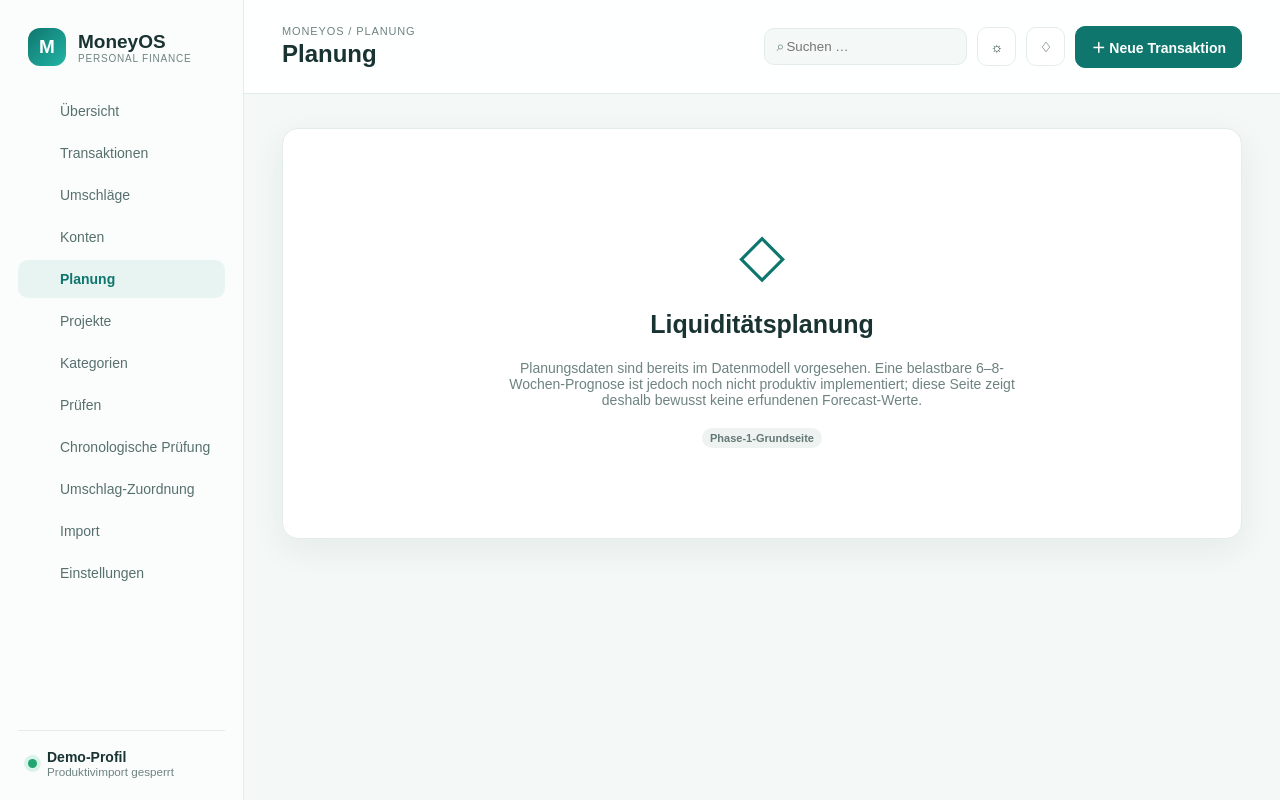
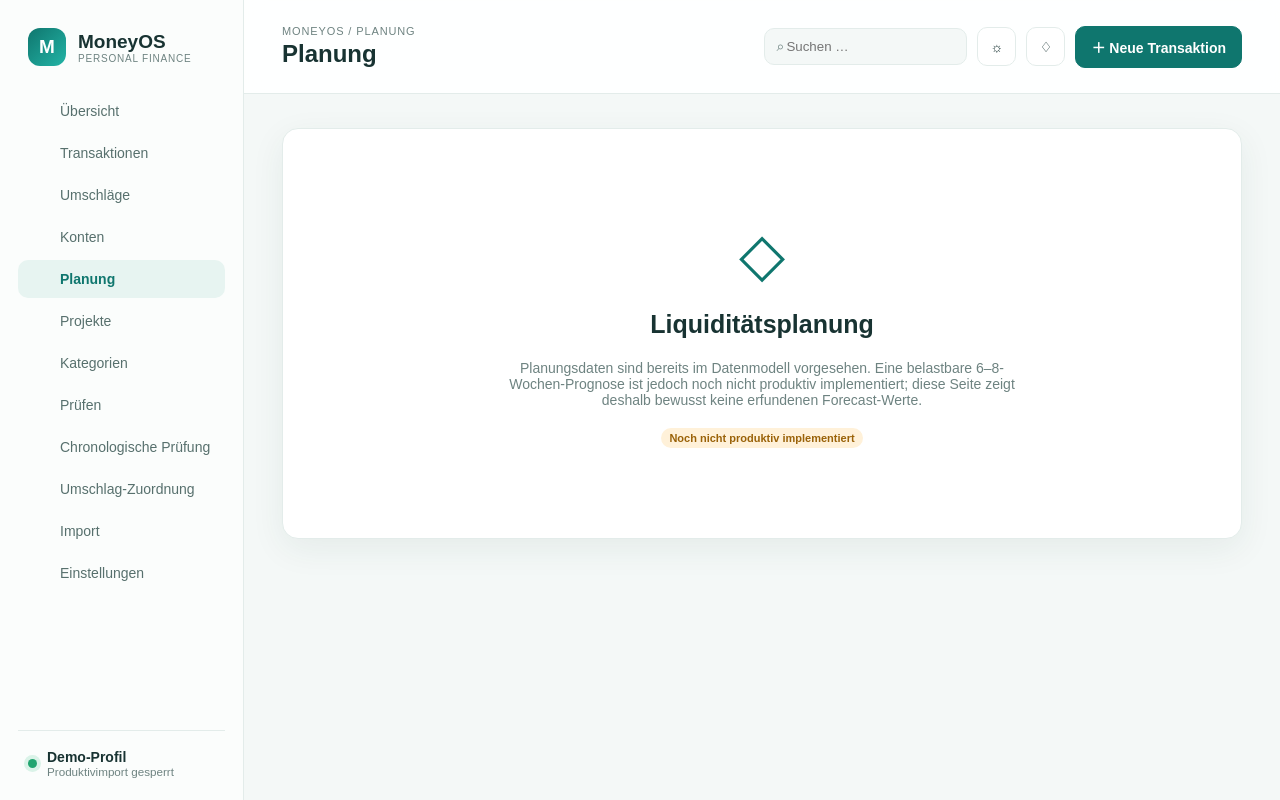
Before and after one commit to danielwauer-maker/moneyos, a FastAPI app: page /planning in a window 1280 px wide. Run offline with FastAPI, Linux system fonts and the light colour scheme; parts of the project's set-up code (start-up, migrations or seed data) failed here and were passed over.

Commit message:
fix(web): mark planning and settings placeholders honestly

```diff
--- a/app/web/templates/placeholder.html
+++ b/app/web/templates/placeholder.html
@@ -1 +1 @@
-{% extends "base.html" %}{% block content %}<article class="panel placeholder"><span>◇</span><h2>{{ section }}</h2><p>{{ description }}</p><div class="badge neutral">Phase-1-Grundseite</div></article>{% endblock %}
+{% extends "base.html" %}{% block content %}<article class="panel placeholder"><span>◇</span><h2>{{ section }}</h2><p>{{ description }}</p><div class="badge warning">Noch nicht produktiv implementiert</div></article>{% endblock %}
```
